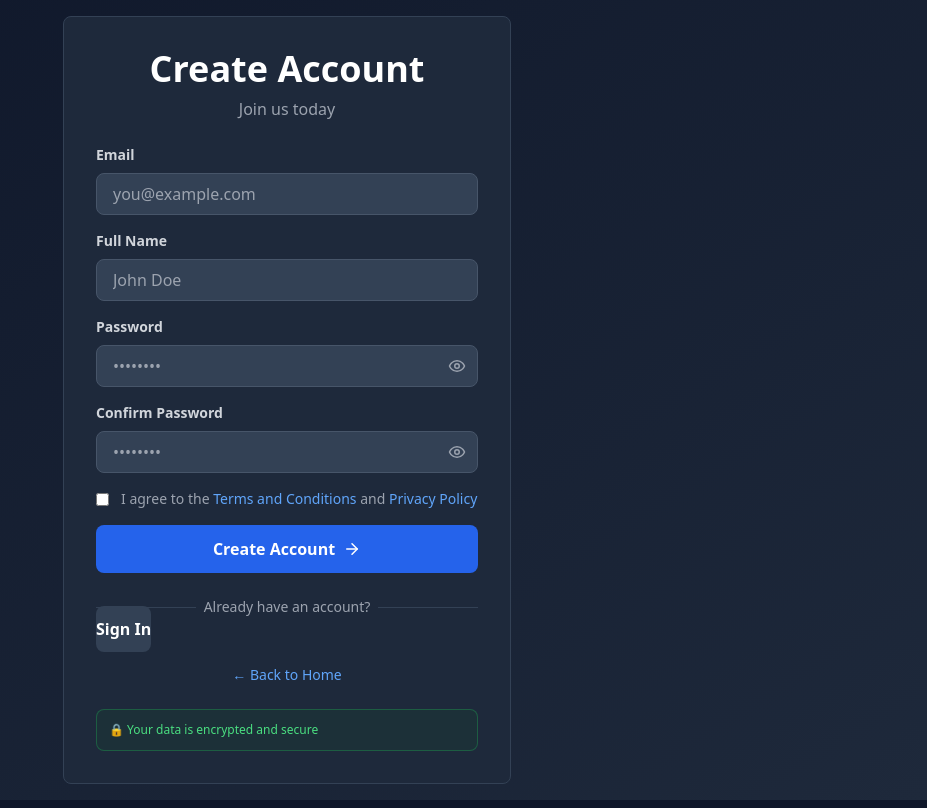
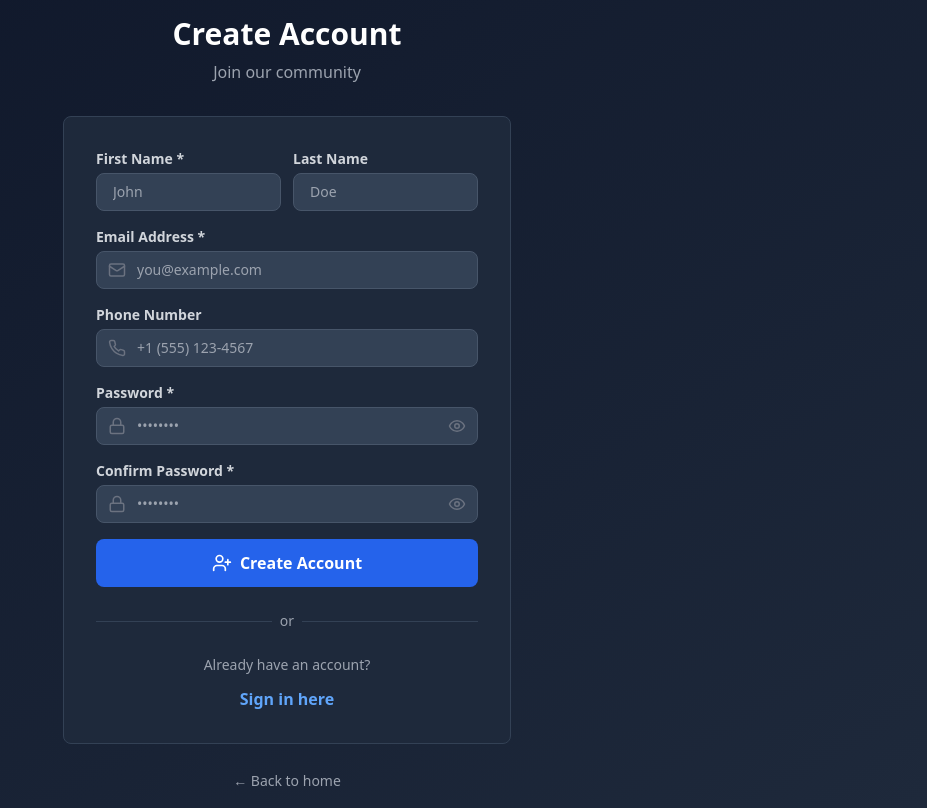
Before and after one commit to stichandlilo03-design/Dropshipping, a Next.js app: page /customer/register in a window 1280 px wide. Shown: the whole page, without its empty margins (353-1280 px from the left). Built offline with nearby package versions, Linux system fonts and the light colour scheme.

Commit message:
Update page.jsx

```diff
--- a/app/customer/register/page.jsx
+++ b/app/customer/register/page.jsx
@@ -3,400 +3,358 @@
 import { Suspense, useState, useEffect } from 'react';
 import { useRouter, useSearchParams } from 'next/navigation';
 import Link from 'next/link';
-import { createUserWithEmailAndPassword, updateProfile } from 'firebase/auth';
-import { auth, db } from '@/lib/firebase';
-import { doc, setDoc } from 'firebase/firestore';
-import { Loader, AlertCircle, Eye, EyeOff, ArrowRight, Check } from 'lucide-react';
+import { Mail, Lock, Eye, EyeOff, UserPlus, AlertCircle, Phone } from 'lucide-react';
+import { createUserWithEmailAndPassword } from 'firebase/auth';
+import { auth } from '@/lib/firebase';
+import { collection, addDoc } from 'firebase/firestore';
+import { db } from '@/lib/firebase';
 
 function RegisterContent() {
   const router = useRouter();
   const searchParams = useSearchParams();
-  const [email, setEmail] = useState('');
-  const [password, setPassword] = useState('');
-  const [confirmPassword, setConfirmPassword] = useState('');
-  const [fullName, setFullName] = useState('');
+
+  const [formData, setFormData] = useState({
+    firstName: '',
+    lastName: '',
+    email: '',
+    phone: '',
+    password: '',
+    confirmPassword: '',
+  });
+  const [showPassword, setShowPassword] = useState(false);
+  const [showConfirmPassword, setShowConfirmPassword] = useState(false);
   const [loading, setLoading] = useState(false);
   const [error, setError] = useState('');
-  const [showPassword, setShowPassword] = useState(false);
-  const [showConfirmPassword, setShowConfirmPassword] = useState(false);
-  const [isCheckout, setIsCheckout] = useState(false);
-  const [agreeTerms, setAgreeTerms] = useState(false);
-  const [passwordStrength, setPasswordStrength] = useState(0);
+  const [pageLoading, setPageLoading] = useState(true);
+
+  const isCheckout = searchParams.get('checkout') === 'true';
+  const urlEmail = searchParams.get('email');
 
   useEffect(() => {
-    const emailParam = searchParams.get('email');
-    const checkoutParam = searchParams.get('checkout');
+    if (urlEmail) {
+      setFormData(prev => ({
+        ...prev,
+        email: decodeURIComponent(urlEmail)
+      }));
+    }
 
-    if (emailParam) {
-      setEmail(decodeURIComponent(emailParam));
+    const customerData = localStorage.getItem('customer');
+    if (customerData) {
+      console.log('[Register] Already logged in, redirecting...');
+      if (isCheckout) {
+        router.push('/checkout');
+      } else {
+        router.push('/customer/account');
       }
-    if (checkoutParam === 'true') {
-      setIsCheckout(true);
+      return;
     }
-  }, [searchParams]);
 
-  const calculatePasswordStrength = (pwd) => {
-    let strength = 0;
-    if (pwd.length >= 8) strength++;
-    if (pwd.length >= 12) strength++;
-    if (/[a-z]/.test(pwd)) strength++;
-    if (/[A-Z]/.test(pwd)) strength++;
-    if (/[0-9]/.test(pwd)) strength++;
-    if (/[^a-zA-Z0-9]/.test(pwd)) strength++;
-    return Math.min(strength, 5);
-  };
+    setPageLoading(false);
+  }, [isCheckout, urlEmail, router]);
 
-  useEffect(() => {
-    setPasswordStrength(calculatePasswordStrength(password));
-  }, [password]);
-
-  const validateForm = () => {
-    if (!email || !email.includes('@')) {
-      setError('Valid email required');
-      return false;
-    }
-    if (!fullName.trim()) {
-      setError('Full name required');
-      return false;
-    }
-    if (!password || password.length < 8) {
-      setError('Password must be at least 8 characters');
-      return false;
-    }
-    if (password !== confirmPassword) {
-      setError('Passwords do not match');
-      return false;
-    }
-    if (!agreeTerms) {
-      setError('Please agree to Terms and Conditions');
-      return false;
-    }
-    return true;
+  const handleInputChange = (e) => {
+    const { name, value } = e.target;
+    setFormData(prev => ({
+      ...prev,
+      [name]: value
+    }));
+    if (error) setError('');
   };
 
   const handleRegister = async (e) => {
     e.preventDefault();
+
+    // Validate
+    if (!formData.firstName.trim()) {
+      setError('First name is required');
+      return;
+    }
+    if (!formData.email.includes('@')) {
+      setError('Valid email is required');
+      return;
+    }
+    if (formData.password.length < 6) {
+      setError('Password must be at least 6 characters');
+      return;
+    }
+    if (formData.password !== formData.confirmPassword) {
+      setError('Passwords do not match');
+      return;
+    }
+
+    try {
       setLoading(true);
       setError('');
 
-    try {
-      if (!validateForm()) {
-        setLoading(false);
-        return;
-      }
+      console.log('[Register] Creating customer account:', formData.email);
 
-      console.log('[Register] Creating user:', email);
-
-      // Create Firebase user
-      const userCredential = await createUserWithEmailAndPassword(auth, email, password);
+      // Create Firebase Auth user
+      const userCredential = await createUserWithEmailAndPassword(
+        auth,
+        formData.email,
+        formData.password
+      );
       const user = userCredential.user;
 
-      console.log('[Register] User created:', user.uid);
+      console.log('[Register] Auth user created:', user.uid);
 
-      // Update profile with full name
-      await updateProfile(user, {
-        displayName: fullName
+      // Get user token
+      const token = await user.getIdToken();
+
+      // Create customer document in 'customers' collection
+      console.log('[Register] Creating customer document in Firestore...');
+
+      const customersRef = collection(db, 'customers'); // ✅ CUSTOMERS collection!
+      const customerDoc = await addDoc(customersRef, {
+        uid: user.uid,
+        email: user.email,
+        firstName: formData.firstName.trim(),
+        lastName: formData.lastName.trim(),
+        phone: formData.phone.trim(),
+        createdAt: new Date().toISOString(),
+        updatedAt: new Date().toISOString(),
       });
 
-      console.log('[Register] Profile updated');
+      console.log('[Register] Customer document created:', customerDoc.id);
 
-      // Extract first and last name
-      const nameParts = fullName.trim().split(' ');
-      const firstName = nameParts[0] || '';
-      const lastName = nameParts.slice(1).join(' ') || '';
-
-      // Create customer document in Firestore
-      const customerRef = doc(db, 'customers', user.uid);
-      await setDoc(customerRef, {
+      // Store in localStorage
+      const customer = {
         id: user.uid,
-        email: email.toLowerCase(),
-        firstName: firstName,
-        lastName: lastName,
-        fullName: fullName,
-        phone: '',
-        address: {
-          street: '',
-          city: '',
-          state: '',
-          zip: '',
-          country: 'United States'
-        },
-        order_count: 0,
-        clv: 0,
-        total_spent: 0,
-        wishlist: [],
-        created_at: new Date().toISOString(),
-        updated_at: new Date().toISOString(),
-      });
-
-      console.log('[Register] Customer document created');
-
-      // Get auth token
-      const token = await user.getIdToken();
-
-      // Store customer data in localStorage
-      const customerData = {
-        id: user.uid,
-        email: email.toLowerCase(),
-        firstName: firstName,
-        lastName: lastName,
-        phone: '',
-        order_count: 0,
-        clv: 0,
-        total_spent: 0,
-        wishlist: []
+        email: user.email,
+        firstName: formData.firstName.trim(),
+        lastName: formData.lastName.trim(),
+        phone: formData.phone.trim(),
       };
 
-      localStorage.setItem('customer', JSON.stringify(customerData));
+      localStorage.setItem('customer', JSON.stringify(customer));
       localStorage.setItem('customerToken', token);
 
-      console.log('[Register] Auth data stored');
+      console.log('[Register] Customer saved to localStorage');
 
-      // If coming from checkout, redirect to payment
+      setLoading(false);
+
+      // Redirect based on checkout flag
       if (isCheckout) {
-        console.log('[Register] Redirecting to checkout payment');
-        // Get pending checkout data
-        const pendingCheckout = localStorage.getItem('pendingCheckout');
-        if (pendingCheckout) {
-          // Redirect to checkout payment page
-          window.location.href = '/checkout?step=payment';
+        console.log('[Register] Redirecting to checkout...');
+        router.push('/checkout');
       } else {
-          window.location.href = '/checkout?step=payment';
-        }
-      } else {
-        // Normal registration - redirect to account
+        console.log('[Register] Redirecting to account...');
         router.push('/customer/account');
       }
     } catch (err) {
       console.error('[Register] Error:', err);
+      setLoading(false);
 
       if (err.code === 'auth/email-already-in-use') {
         setError('Email already registered. Please login instead.');
       } else if (err.code === 'auth/weak-password') {
-        setError('Password is too weak. Use uppercase, lowercase, numbers, and symbols.');
+        setError('Password is too weak. Use at least 6 characters.');
       } else if (err.code === 'auth/invalid-email') {
-        setError('Invalid email format.');
+        setError('Invalid email address');
       } else {
         setError(err.message || 'Registration failed. Please try again.');
       }
-    } finally {
-      setLoading(false);
     }
   };
 
-  const getPasswordStrengthColor = () => {
-    if (passwordStrength <= 1) return 'bg-red-500';
-    if (passwordStrength <= 2) return 'bg-orange-500';
-    if (passwordStrength <= 3) return 'bg-yellow-500';
-    if (passwordStrength <= 4) return 'bg-lime-500';
-    return 'bg-green-500';
-  };
-
-  const getPasswordStrengthText = () => {
-    if (!password) return '';
-    if (passwordStrength <= 1) return 'Weak';
-    if (passwordStrength <= 2) return 'Fair';
-    if (passwordStrength <= 3) return 'Good';
-    if (passwordStrength <= 4) return 'Strong';
-    return 'Very Strong';
-  };
+  if (pageLoading) {
+    return (
+      <div className="min-h-screen bg-gradient-to-br from-slate-900 to-slate-800 flex items-center justify-center">
+        <div className="text-center">
+          <div className="w-12 h-12 border-4 border-blue-500 border-t-transparent rounded-full animate-spin mx-auto mb-4"></div>
+          <p className="text-gray-400">Loading...</p>
+        </div>
+      </div>
+    );
+  }
 
   return (
     <div className="min-h-screen bg-gradient-to-br from-slate-900 to-slate-800 flex items-center justify-center p-4">
       <div className="w-full max-w-md">
-        <div className="bg-slate-800 rounded-lg border border-slate-700 p-6 sm:p-8 space-y-6">
-          {/* Header */}
-          <div className="text-center">
-            <h1 className="text-3xl sm:text-4xl font-bold text-white mb-2">Create Account</h1>
-            <p className="text-gray-400">
-              {isCheckout ? '📦 Sign up to complete your checkout' : 'Join us today'}
-            </p>
+        <div className="text-center mb-8">
+          <h1 className="text-3xl font-bold text-white mb-2">Create Account</h1>
+          <p className="text-gray-400">Join our community</p>
+          {isCheckout && (
+            <p className="text-sm text-blue-400 mt-2">📦 Complete your checkout</p>
+          )}
         </div>
 
-          {/* Error Message */}
+        <div className="bg-slate-800 rounded-lg border border-slate-700 p-8">
           {error && (
-            <div className="bg-red-900/30 border border-red-500 text-red-200 p-4 rounded-lg flex gap-3">
-              <AlertCircle size={20} className="flex-shrink-0 mt-0.5" />
-              <p className="text-sm">{error}</p>
+            <div className="bg-red-900/30 border border-red-500/50 rounded-lg p-4 mb-6 flex gap-3">
+              <AlertCircle size={20} className="text-red-400 flex-shrink-0 mt-0.5" />
+              <p className="text-red-200 text-sm">{error}</p>
             </div>
           )}
 
-          {/* Form */}
           <form onSubmit={handleRegister} className="space-y-4">
+            {/* Name Fields */}
+            <div className="grid grid-cols-2 gap-3">
+              <div>
+                <label className="block text-sm font-semibold text-gray-300 mb-1">
+                  First Name *
+                </label>
+                <input
+                  type="text"
+                  name="firstName"
+                  placeholder="John"
+                  value={formData.firstName}
+                  onChange={handleInputChange}
+                  className="w-full px-4 py-2 bg-slate-700 text-white border border-slate-600 rounded-lg focus:outline-none focus:ring-2 focus:ring-blue-500 transition text-sm"
+                  required
+                />
+              </div>
+              <div>
+                <label className="block text-sm font-semibold text-gray-300 mb-1">
+                  Last Name
+                </label>
+                <input
+                  type="text"
+                  name="lastName"
+                  placeholder="Doe"
+                  value={formData.lastName}
+                  onChange={handleInputChange}
+                  className="w-full px-4 py-2 bg-slate-700 text-white border border-slate-600 rounded-lg focus:outline-none focus:ring-2 focus:ring-blue-500 transition text-sm"
+                />
+              </div>
+            </div>
+
             {/* Email */}
             <div>
-              <label className="block text-sm font-semibold text-gray-300 mb-2">Email</label>
+              <label className="block text-sm font-semibold text-gray-300 mb-1">
+                Email Address *
+              </label>
+              <div className="relative">
+                <Mail size={18} className="absolute left-3 top-1/2 transform -translate-y-1/2 text-gray-500" />
                 <input
                   type="email"
-                value={email}
-                onChange={(e) => setEmail(e.target.value)}
+                  name="email"
                   placeholder="you@example.com"
-                className="w-full px-4 py-2 bg-slate-700 text-white border border-slate-600 rounded-lg focus:outline-none focus:ring-2 focus:ring-blue-500 transition"
-                disabled={loading}
-                readOnly={searchParams.get('email') !== null}
+                  value={formData.email}
+                  onChange={handleInputChange}
+                  autoComplete="email"
+                  className="w-full px-4 py-2 pl-10 bg-slate-700 text-white border border-slate-600 rounded-lg focus:outline-none focus:ring-2 focus:ring-blue-500 transition text-sm"
+                  required
                 />
               </div>
+            </div>
 
-            {/* Full Name */}
+            {/* Phone */}
             <div>
-              <label className="block text-sm font-semibold text-gray-300 mb-2">Full Name</label>
+              <label className="block text-sm font-semibold text-gray-300 mb-1">
+                Phone Number
+              </label>
+              <div className="relative">
+                <Phone size={18} className="absolute left-3 top-1/2 transform -translate-y-1/2 text-gray-500" />
                 <input
-                type="text"
-                value={fullName}
-                onChange={(e) => setFullName(e.target.value)}
-                placeholder="John Doe"
-                className="w-full px-4 py-2 bg-slate-700 text-white border border-slate-600 rounded-lg focus:outline-none focus:ring-2 focus:ring-blue-500 transition"
-                disabled={loading}
+                  type="tel"
+                  name="phone"
+                  placeholder="+1 (555) 123-4567"
+                  value={formData.phone}
+                  onChange={handleInputChange}
+                  className="w-full px-4 py-2 pl-10 bg-slate-700 text-white border border-slate-600 rounded-lg focus:outline-none focus:ring-2 focus:ring-blue-500 transition text-sm"
                 />
+              </div>
             </div>
 
             {/* Password */}
             <div>
-              <label className="block text-sm font-semibold text-gray-300 mb-2">Password</label>
+              <label className="block text-sm font-semibold text-gray-300 mb-1">
+                Password *
+              </label>
               <div className="relative">
+                <Lock size={18} className="absolute left-3 top-1/2 transform -translate-y-1/2 text-gray-500" />
                 <input
                   type={showPassword ? 'text' : 'password'}
-                  value={password}
-                  onChange={(e) => setPassword(e.target.value)}
+                  name="password"
                   placeholder="••••••••"
-                  className="w-full px-4 py-2 bg-slate-700 text-white border border-slate-600 rounded-lg focus:outline-none focus:ring-2 focus:ring-blue-500 transition"
-                  disabled={loading}
+                  value={formData.password}
+                  onChange={handleInputChange}
+                  autoComplete="new-password"
+                  className="w-full px-4 py-2 pl-10 pr-10 bg-slate-700 text-white border border-slate-600 rounded-lg focus:outline-none focus:ring-2 focus:ring-blue-500 transition text-sm"
+                  required
                 />
                 <button
                   type="button"
                   onClick={() => setShowPassword(!showPassword)}
-                  className="absolute right-3 top-1/2 transform -translate-y-1/2 text-gray-400 hover:text-white"
+                  className="absolute right-3 top-1/2 transform -translate-y-1/2 text-gray-500 hover:text-gray-400"
                 >
                   {showPassword ? <EyeOff size={18} /> : <Eye size={18} />}
                 </button>
               </div>
-
-              {/* Password Strength */}
-              {password && (
-                <div className="mt-2">
-                  <div className="flex items-center gap-2 mb-1">
-                    <div className="flex-1 h-2 bg-slate-700 rounded-full overflow-hidden">
-                      <div
-                        className={`h-full ${getPasswordStrengthColor()} transition-all`}
-                        style={{ width: `${(passwordStrength / 5) * 100}%` }}
-                      ></div>
-                    </div>
-                    <span className={`text-xs font-semibold ${
-                      passwordStrength <= 1 ? 'text-red-400' :
-                      passwordStrength <= 2 ? 'text-orange-400' :
-                      passwordStrength <= 3 ? 'text-yellow-400' :
-                      passwordStrength <= 4 ? 'text-lime-400' :
-                      'text-green-400'
-                    }`}>
-                      {getPasswordStrengthText()}
-                    </span>
-                  </div>
-                  <p className="text-xs text-gray-400">
-                    • Use uppercase, lowercase, numbers & symbols
-                  </p>
-                </div>
-              )}
             </div>
 
             {/* Confirm Password */}
             <div>
-              <label className="block text-sm font-semibold text-gray-300 mb-2">Confirm Password</label>
+              <label className="block text-sm font-semibold text-gray-300 mb-1">
+                Confirm Password *
+              </label>
               <div className="relative">
+                <Lock size={18} className="absolute left-3 top-1/2 transform -translate-y-1/2 text-gray-500" />
                 <input
                   type={showConfirmPassword ? 'text' : 'password'}
-                  value={confirmPassword}
-                  onChange={(e) => setConfirmPassword(e.target.value)}
+                  name="confirmPassword"
                   placeholder="••••••••"
-                  className="w-full px-4 py-2 bg-slate-700 text-white border border-slate-600 rounded-lg focus:outline-none focus:ring-2 focus:ring-blue-500 transition"
-                  disabled={loading}
+                  value={formData.confirmPassword}
+                  onChange={handleInputChange}
+                  autoComplete="new-password"
+                  className="w-full px-4 py-2 pl-10 pr-10 bg-slate-700 text-white border border-slate-600 rounded-lg focus:outline-none focus:ring-2 focus:ring-blue-500 transition text-sm"
+                  required
                 />
                 <button
                   type="button"
                   onClick={() => setShowConfirmPassword(!showConfirmPassword)}
-                  className="absolute right-3 top-1/2 transform -translate-y-1/2 text-gray-400 hover:text-white"
+                  className="absolute right-3 top-1/2 transform -translate-y-1/2 text-gray-500 hover:text-gray-400"
                 >
                   {showConfirmPassword ? <EyeOff size={18} /> : <Eye size={18} />}
                 </button>
               </div>
-              {confirmPassword && password === confirmPassword && (
-                <div className="flex items-center gap-1 mt-1 text-xs text-green-400">
-                  <Check size={14} />
-                  Passwords match
-                </div>
-              )}
-            </div>
-
-            {/* Terms */}
-            <div className="flex items-start gap-3">
-              <input
-                type="checkbox"
-                id="terms"
-                checked={agreeTerms}
-                onChange={(e) => setAgreeTerms(e.target.checked)}
-                className="mt-1 rounded accent-blue-500"
-                disabled={loading}
-              />
-              <label htmlFor="terms" className="text-xs sm:text-sm text-gray-400">
-                I agree to the{' '}
-                <Link href="/terms" className="text-blue-400 hover:text-blue-300 transition">
-                  Terms and Conditions
-                </Link>
-                {' '}and{' '}
-                <Link href="/privacy" className="text-blue-400 hover:text-blue-300 transition">
-                  Privacy Policy
-                </Link>
-              </label>
             </div>
 
             {/* Register Button */}
             <button
               type="submit"
               disabled={loading}
-              className="w-full bg-blue-600 hover:bg-blue-700 disabled:bg-gray-600 text-white py-3 rounded-lg font-bold transition flex items-center justify-center gap-2"
+              className="w-full bg-blue-600 hover:bg-blue-700 disabled:bg-gray-600 text-white py-3 rounded-lg font-bold transition flex items-center justify-center gap-2 mt-6"
             >
               {loading ? (
                 <>
-                  <Loader size={18} className="animate-spin" />
+                  <div className="w-5 h-5 border-2 border-white border-t-transparent rounded-full animate-spin"></div>
                   Creating Account...
                 </>
               ) : (
                 <>
+                  <UserPlus size={20} />
                   Create Account
-                  <ArrowRight size={18} />
                 </>
               )}
             </button>
           </form>
 
-          {/* Divider */}
-          <div className="relative">
+          <div className="my-6 relative">
             <div className="absolute inset-0 flex items-center">
               <div className="w-full border-t border-slate-700"></div>
             </div>
             <div className="relative flex justify-center text-sm">
-              <span className="px-2 bg-slate-800 text-gray-400">Already have an account?</span>
+              <span className="px-2 bg-slate-800 text-gray-400">or</span>
             </div>
           </div>
 
-          {/* Login Link */}
+          <div className="text-center">
+            <p className="text-gray-400 text-sm mb-3">Already have an account?</p>
             <Link
-            href={isCheckout ? `/customer/login?email=${encodeURIComponent(email)}&checkout=true` : '/customer/login'}
-            className="w-full bg-slate-700 hover:bg-slate-600 text-white py-3 rounded-lg font-bold text-center transition"
+              href={isCheckout ? `/customer/login?email=${encodeURIComponent(formData.email)}&checkout=true` : '/customer/login'}
+              className="inline-block text-blue-400 hover:text-blue-300 font-semibold transition"
             >
-            Sign In
-          </Link>
-
-          {/* Footer */}
-          <div className="text-center text-sm text-gray-400">
-            <Link href="/" className="text-blue-400 hover:text-blue-300 transition">
-              ← Back to Home
+              Sign in here
             </Link>
           </div>
+        </div>
 
-          {/* Security Info */}
-          <div className="bg-green-900/20 border border-green-500/30 rounded-lg p-3 text-xs text-green-400">
-            🔒 Your data is encrypted and secure
-          </div>
+        <div className="text-center mt-6">
+          <Link href="/" className="text-gray-400 hover:text-white text-sm transition">
+            ← Back to home
+          </Link>
         </div>
       </div>
     </div>
@@ -414,7 +372,7 @@ function RegisterSuspense() {
   );
 }
 
-export default function RegisterPage() {
+export default function CustomerRegisterPage() {
   return (
     <Suspense fallback={<RegisterSuspense />}>
       <RegisterContent />
```
Lines whose indentation alone changed are shown as unchanged.
